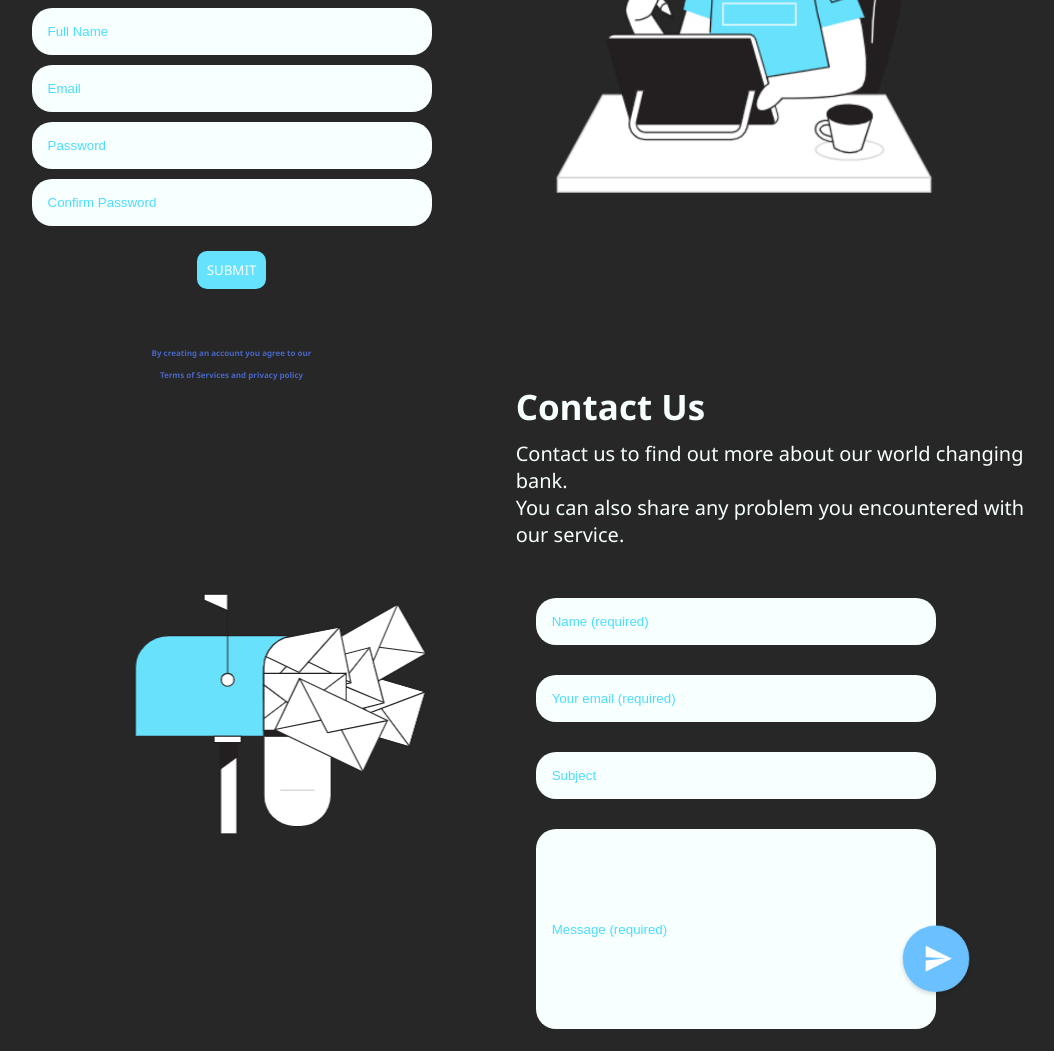
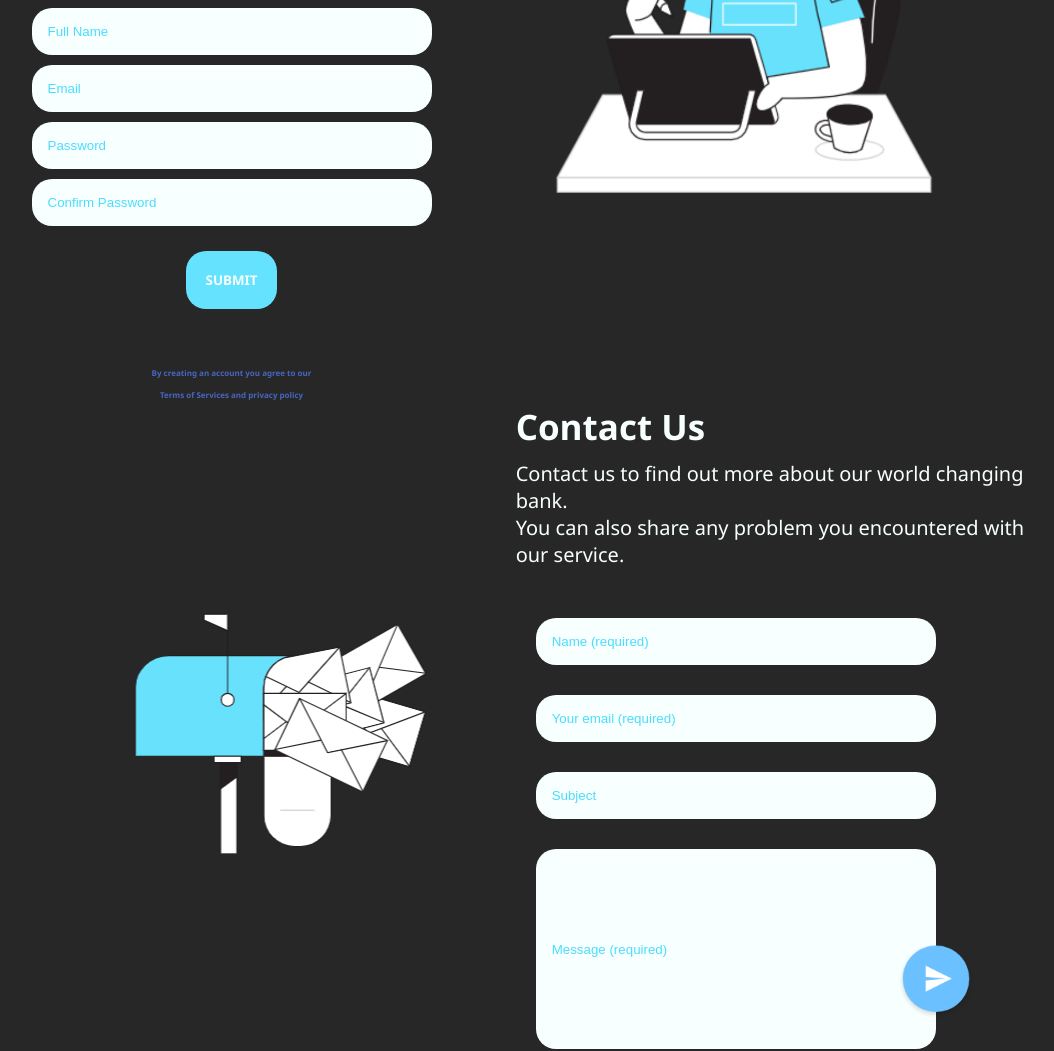
Before and after one commit to DicksonAnthony/Ego-digital-bank-landing, a plain HTML site: page index.html in a window 1280 px wide. Shown: the part 1849-2900 px from the top of the page, without its empty margins (115-1169 px from the left). Drawn offline with Linux system fonts and the light colour scheme.

Commit message:
submit button

```diff
--- a/style.css
+++ b/style.css
@@ -176,11 +176,12 @@ nav a {
 }
 #submit{
   color: #f7ffff;
-  padding: 10px;
+  font-weight: bold;
+  padding: 20px;
   border: none;
   margin-top: 20px;
-  border-radius: 10px;
-  max-width: 100px;
+  border-radius: 20px;
+  max-width: 120px;
   background-color: #65e2fd;
   font-family: "Segoe UI", Tahoma, Geneva, Verdana, sans-serif;
 }
```
